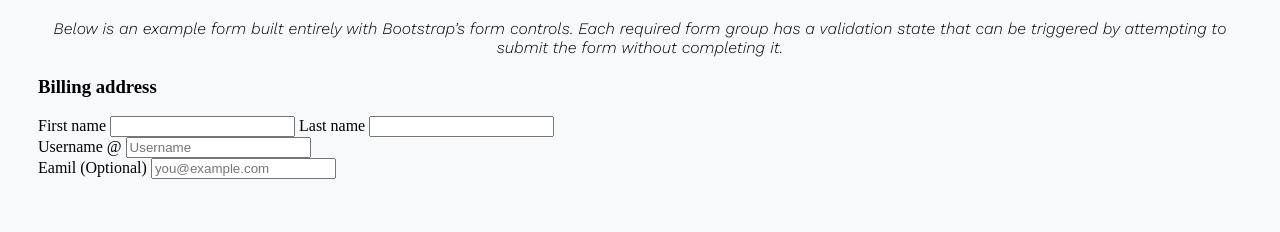
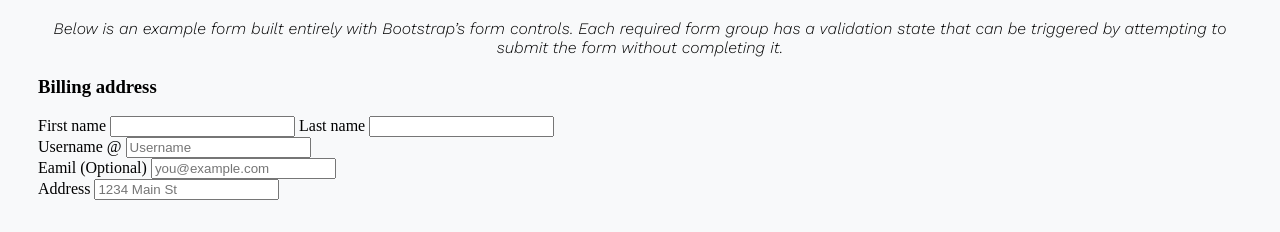
Before and after one commit to Aiylchieva-Tamara/checkout-form, a plain HTML site: page index.html in a window 1280 px wide. Shown: the part 142-374 px from the top of the page. Drawn offline with nearby package versions, Linux system fonts and the light colour scheme.

Commit message:
form address

```diff
--- a/index.html
+++ b/index.html
@@ -33,6 +33,10 @@
                    <label for="email">Eamil <span>(Optional)</span></label>
                    <input type="email" name="email" id="email" placeholder="you@example.com">
                </div>
+               <div>
+                   <label for="address">Address</label>
+                   <input type="text" name="address" id="address" placeholder="1234 Main St">
+               </div>
 
             </div>
             <div class="cenond-div">
```
